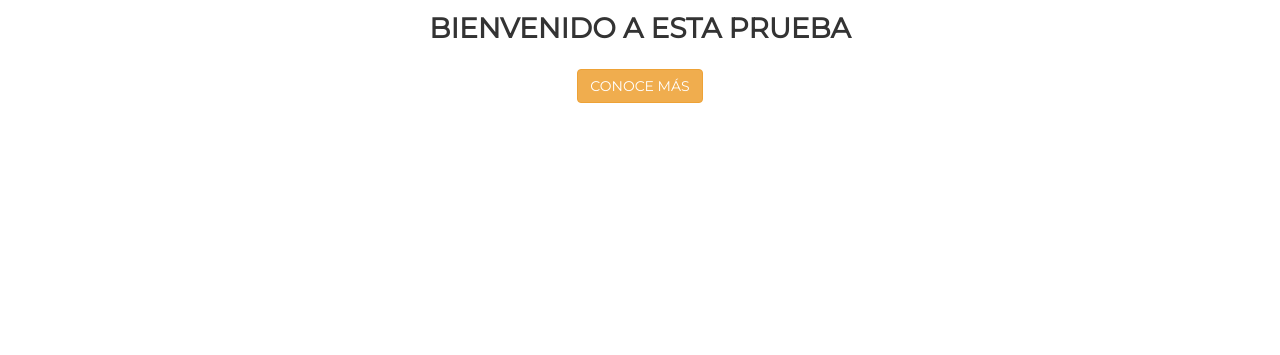
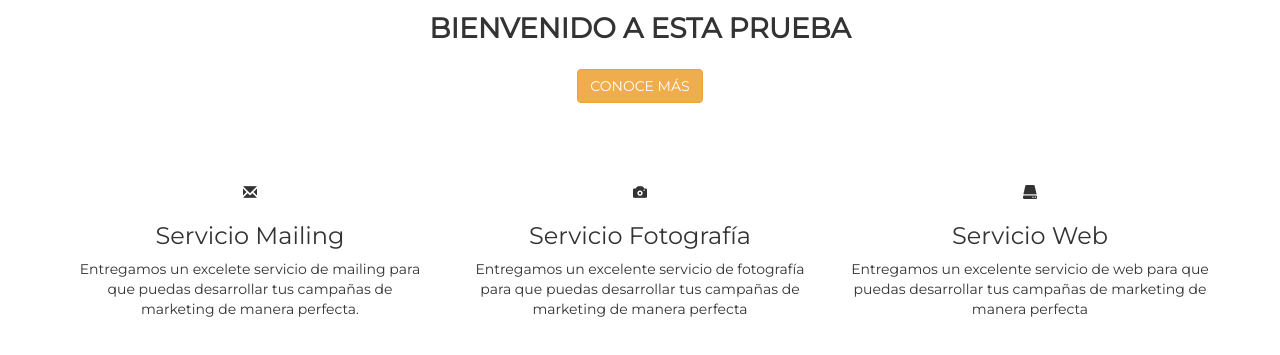
Before and after one commit to Misshel/S33-Bootstrap-Laboratoria-, a plain HTML site: page index.html in a window 1280 px wide. Shown: the part 201-556 px from the top of the page. Drawn offline with nearby package versions, Linux system fonts and the light colour scheme; files whose address does not match are found by name.

Commit message:
estructura del contenido en html

```diff
--- a/index.html
+++ b/index.html
@@ -33,7 +33,31 @@
       <a href="#" class="btn btn-warning">Conoce más</a>
     </div>
   </header>
-
+  <section class="container">
+    <div class="row">
+      <div class="col-md-4">
+        <div class="servicio text-center">
+          <i class="glyphicon glyphicon-envelope"></i>
+          <h3>Servicio Mailing</h3>
+          <p>Entregamos un excelete servicio de mailing para que puedas desarrollar tus campañas de marketing de manera perfecta.</p>
+        </div>
+      </div>
+      <div class="col-md-4">
+        <div class="servicio text-center">
+          <i class="glyphicon glyphicon-camera"></i>
+          <h3>Servicio Fotografía</h3>
+          <p>Entregamos un excelente servicio de fotografía para que puedas desarrollar tus campañas de marketing de manera perfecta</p>
+        </div>
+      </div>
+      <div class="col-md-4">
+        <div class="servicio text-center">
+          <i class="glyphicon glyphicon-hdd"></i>
+          <h3>Servicio Web</h3>
+          <p>Entregamos un excelente servicio de web para que puedas desarrollar tus campañas de marketing de manera perfecta</p>
+        </div>
+      </div>
+    </div>
+  </section>
   <script src="https://ajax.googleapis.com/ajax/libs/jquery/1.11.0/jquery.min.js"></script>
   <!-- Incluir todos tus scripts apartir de este punto -->
   <script type="text/javascript" src="js/bootstrap.min.js"></script>
```
